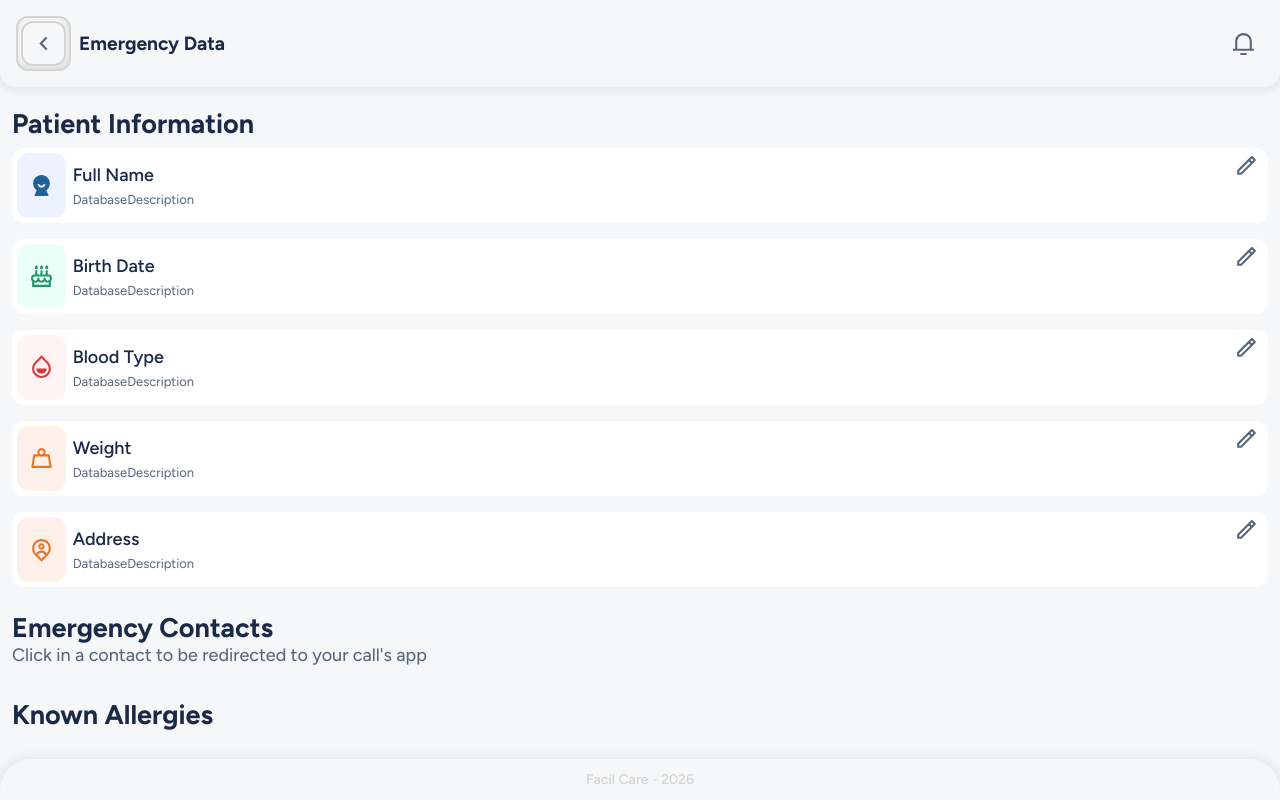
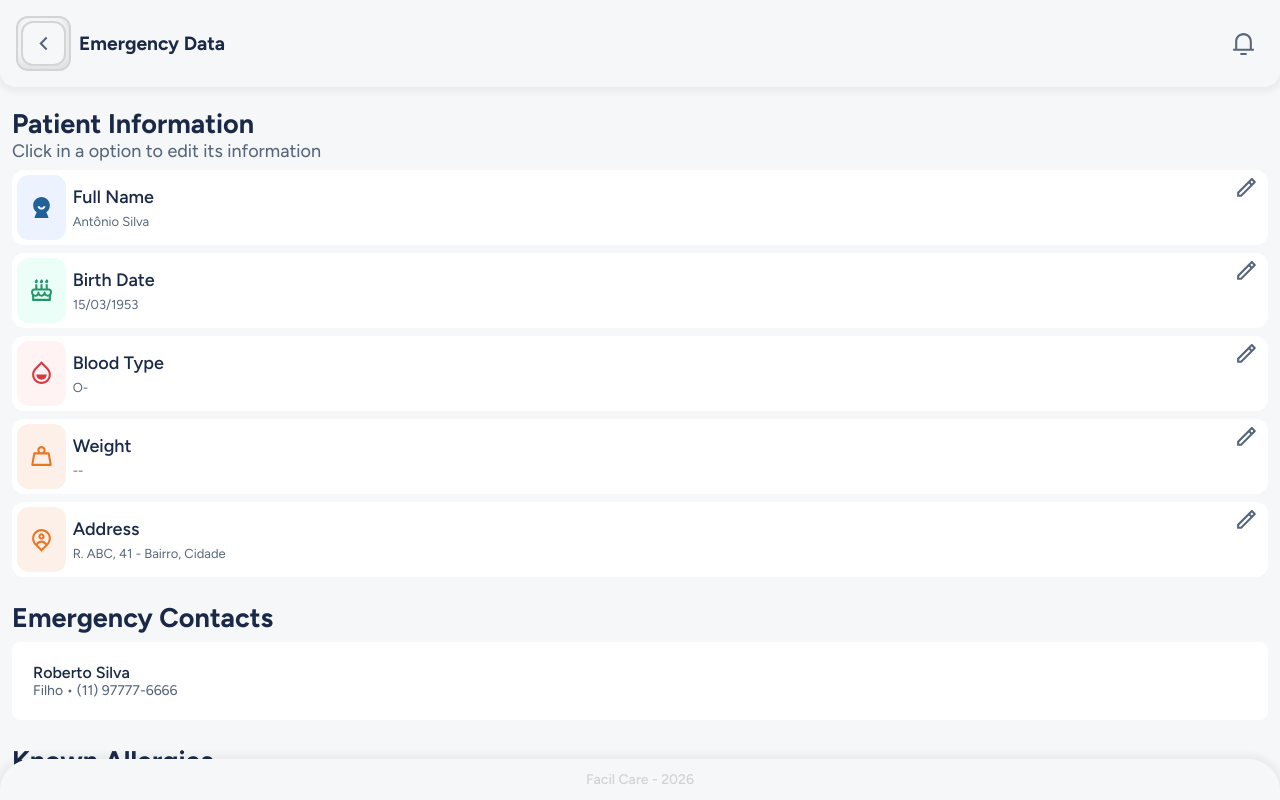
Before and after one commit to LuizGustavo1001/Facil_Care, a Vue app: page /emergency in a window 1280 px wide. Shown: the top 800 px of the page. Built offline with nearby package versions, Linux system fonts and the light colour scheme.

Commit message:
feat ⛑️ Emergency Data View Beta
- refactor: getFormattedDate() (useAge)

```diff
--- a/src/composables/useAge.js
+++ b/src/composables/useAge.js
@@ -24,21 +24,23 @@ export function useAge() {
      * example: getFormattedDate("2026-09-19T14:24:36.172Z") -> "11:24 - 19/09/2026"
      *
      * @param { Date | String } dateInput - Patient birth date ISO or String
+     * @param { boolean } full - Short date(false) or Full date(true)
      **/
-    const getFormattedDate = (dateInput) => {
-        const date = new Date(dateInput);
+    const getFormattedDate = (dateInput, full = true) => {
+        const time = new Date(dateInput)
 
-        const day = String(date.getDate()).padStart(2, '0');
-        const month = String(date.getMonth() + 1).padStart(2, '0');
-        const year = date.getFullYear();
-        const hour = String(date.getHours()).padStart(2, '0');
-        const minute = String(date.getMinutes()).padStart(2, '0');
+        const day = String(time.getDate()).padStart(2, '0')
+        const month = String(time.getMonth() + 1).padStart(2, '0')
+        const year = time.getFullYear()
+        const hour = String(time.getHours()).padStart(2, '0')
+        const minute = String(time.getMinutes()).padStart(2, '0')
 
-        if(currentLanguage.value !== 'pt-BR'){
-            return `${hour}:${minute} - ${year}/${month}/${day}`
-        }
+        let hoursFormatted = `${hour}h ${minute} min`
+        let dateFormatted = currentLanguage.value !== 'pt-BR' ? `${day}/${month}/${year}` : `${year}/${month}/${day}`
 
-        return `${hour}h ${minute} min - ${day}/${month}/${year}`
+        return full ?
+            `${hoursFormatted} - ${dateFormatted}` :
+            `${dateFormatted}`
     }
 
     return { getAge, getFormattedDate }
--- a/src/locales/en-US.js
+++ b/src/locales/en-US.js
@@ -108,7 +108,7 @@ export default {
             }
         },
         followUps: {
-            subtitle: "Selecione uma das opções abaixo para visualizar cada tópico individualmente",
+            subtitle: "Select one of the options bellow to view the desired information individualy",
             items: {
                 mood: {
                     title: "Mood"
@@ -137,8 +137,9 @@ export default {
             sections: {
                 patient: {
                     title: "Patient Information",
+                    subtitle: "Click in a option to edit its information",
                     buttons: {
-                        patientName: {
+                        name: {
                             title: "Full Name"
                         },
                         birthDate: {
@@ -155,9 +156,8 @@ export default {
                         }
                     }
                 },
-                emergencyContact: {
-                    title: "Emergency Contacts",
-                    subtitle: "Click in a contact to be redirected to your call's app"
+                emergencyContacts: {
+                    title: "Emergency Contacts"
                 },
                 allergies: {
                     title: "Known Allergies"
@@ -176,7 +176,8 @@ export default {
                         }
                     }
                 }
-            }
+            },
+            fallback: "No Information founded for this category"
         },
         medicines: {
             sections: {
--- a/src/locales/projectConfig.js
+++ b/src/locales/projectConfig.js
@@ -155,7 +155,7 @@ export const emergencyDataView = {
             btnAction: "popup",
             buttons: [
                 {
-                    id: "patientName",
+                    id: "name",
                     color: "blue",
                     icon: icons["user-fill"],
                 },
@@ -182,9 +182,9 @@ export const emergencyDataView = {
             ]
         },
         {
-            id: "emergencyContact",
+            id: "emergencyContacts",
             component: "default",
-            btnAction: "externalLink"
+            btnAction: "default"
         },
         {
             id: "allergies",
@@ -204,12 +204,14 @@ export const emergencyDataView = {
                 {
                     id: "doctors",
                     color: "blue",
-                    icon: icons["stethoscope-line"]
+                    icon: icons["stethoscope-line"],
+                    link: "/manage/doctors"
                 },
                 {
                     id: "medicines",
                     color: "green",
-                    icon: icons["medicine-bottle-line"]
+                    icon: icons["medicine-bottle-line"],
+                    link: "/manage/medicines"
                 }
             ]
         }
--- a/src/locales/pt-BR.js
+++ b/src/locales/pt-BR.js
@@ -137,8 +137,9 @@ export default {
             sections: {
                 patient: {
                     title: "Informações do Paciente",
+                    subtitle: "Clique em um das opções abaixo para editar seus dados",
                     buttons: {
-                        patientName: {
+                        name: {
                             title: "Nome Completo"
                         },
                         birthDate: {
@@ -155,9 +156,8 @@ export default {
                         }
                     }
                 },
-                emergencyContact: {
-                    title: "Contatos de Emergência",
-                    subtitle: "Clique em um contato para ser redirecionado para o aplicativo de telefonia"
+                emergencyContacts: {
+                    title: "Contatos de Emergência"
                 },
                 allergies: {
                     title: "Alergias Conhecidas"
@@ -176,7 +176,8 @@ export default {
                         }
                     }
                 }
-            }
+            },
+            fallback: "Nenhuma informação encontrada para categoria selecionada"
         },
         medicines: {
             sections: {
--- a/src/views/EmergencyDataView.vue
+++ b/src/views/EmergencyDataView.vue
@@ -14,7 +14,7 @@
 
     <main class="flex flex-column gap-15 relative flex-grow-1">
       <section
-          v-for="content in emergencyDataView.sections"
+          v-for="content in dynamicSections"
           :key="content.id"
           class="flex flex-column gap-05"
       >
@@ -28,8 +28,9 @@
           </p>
         </div>
 
-        <ul class="flex flex-column gap-1">
+        <ul class="flex flex-column gap-05">
           <li
+            v-if="content.buttons.length > 0"
             v-for="btn in content.buttons"
             :key="btn.id"
           >
@@ -41,6 +42,8 @@
             >
             </component>
           </li>
+
+          <li v-else>{{ t("views.emergencyData.fallback") }}</li>
         </ul>
       </section>
     </main>
@@ -52,7 +55,7 @@
 <style scoped></style>
 
 <script setup>
-  import { onMounted, ref } from "vue"
+  import { computed, onMounted, ref } from "vue"
   import { icons } from "../assets/icons/icons.js"
 
   import { emergencyDataView } from "../locales/projectConfig.js"
@@ -62,6 +65,7 @@
   import { useUtils } from "../composables/useUtils.js"
   import { useI18n } from "vue-i18n"
   import { useWarning } from "../composables/useWarning.js"
+  import { useAge } from "../composables/useAge.js"
 
   import AppHeader from "../components/common/AppHeader.vue"
   import AppFooter from "../components/common/AppFooter.vue"
@@ -79,6 +83,7 @@
   const { handlePopup } = usePopup()
   const { getPageTitle, PAGES } = useUtils()
   const { getWarning, warning } = useWarning()
+  const { getFormattedDate } = useAge()
 
   // Functions
   const patientController = new PatientController(db)
@@ -86,30 +91,107 @@
   const patient = ref({})
   const medicines = ref([])
 
-  const handleButtonAction = (section, button) => {
-    switch (section.btnAction){
-      case "popup":
-        handlePopup(button)
+  // Dynamic map of emergency data sections, based at database and translate data (i18n)
+  const dynamicSections = computed(() => {
+    return emergencyDataView.sections.map((section) => {
+      let dbButtons = [] // stores all buttons from section
+
+      section.buttons = section.buttons || []
+
+      switch(section.id){
+        case "patient":
+          dbButtons = (section.buttons).map((button) => {
+
+            let dbValue = patient.value[button.id]
+
+            if(button.id === 'birthDate'){
+              dbValue = getFormattedDate(patient.value[button.id], false)
+            }
+
+            return {
+              ...button,
+              subtitle: dbValue !== undefined && dbValue !== null
+                  ? String(dbValue)
+                  : "--"
+            }
+          })
           break
-      case "externalLink": // desnecessário
-        handleExternalLink(button)
+
+        case "emergencyContacts":
+          if(Array.isArray(patient.value.emergencyContacts)){
+            dbButtons = patient.value.emergencyContacts.map((contact) => ({
+              id: contact.id,
+              title: contact.name,
+              subtitle: `${contact.kinship || ''} • ${contact.phone || ''}`
+            }))
+          }
+
+          dbButtons = [...dbButtons, ...(section.buttons)]
           break
-      case "internalLink": // desnecessário
-        handleInternalLink(button)
+
+        case "allergies":
+          if (Array.isArray(patient.value.allergies)) {
+            dbButtons = patient.value.allergies.map((allergy, index) => ({
+              id: index,
+              title: allergy
+            }))
+          }
+          dbButtons = [...dbButtons, ...(section.buttons)]
+          break
+
+        case "healthPlans":
+          if(Array.isArray(patient.value.healthPlans)){
+            dbButtons = patient.value.healthPlans.map((plan, index) => ({
+              id: index,
+              title: plan
+            }))
+          }
+          dbButtons = [...dbButtons, ...(section.buttons)]
+          break
+
+        case "others": {
+          const doctorsCount = Array.isArray(patient.value.doctors)
+              ? patient.value.doctors.length
+              : 0
+          const medicineCount = Array.isArray(medicines.value)
+              ? medicines.value.length
+              : 0
+
+          dbButtons = (section.buttons).map((button) => {
+            let count = 0
+
+            if(button.id === "doctors"){
+              count = doctorsCount
+            }else if(button.id === "medicines"){
+              count = medicineCount
+            }
+
+            return {
+              ...button,
+              subtitle: `${count}`
+            }
+          })
           break
         }
       }
 
-  const handleExternalLink = (button) => {
+      return {
+        ...section,
+        buttons: dbButtons
+      }
+    })
+  })
 
+  const handleButtonAction = (section, button) => {
+    if(section.btnAction === "popup"){
+      handlePopup(button)
     }
-
-  const handleInternalLink = (button) => {
-
   }
 
   const buttonComponent = (section) => {
-    return section.component === "alt" ? ActionButtonAlt : ActionButton
+    return section.component === "alt"
+        ? ActionButtonAlt
+        : ActionButton
   }
 
   const getButtonProps = (section, button) => {
@@ -125,13 +207,16 @@
         leftIcon: button.icon,
         color: button.color,
         title: getButtonTitle(section, button),
-        description: getButtonSubtitle(section, button)
+        description: getButtonSubtitle(section, button),
+        to: button.link || undefined
       }
     }
 
     return { // section.component === "default"
       title: getButtonTitle(section, button),
-      description: getButtonSubtitle(section, button)
+      description: getButtonSubtitle(section, button),
+      variant: "subtle",
+      padding: "lg"
     }
   }
 
@@ -157,35 +242,42 @@
       }
     }
 
-    return { // section.btnAction === "default"
+    // section.btnAction === "default" or nothing
+    return {
       tag: "button"
     }
   }
 
   const getButtonTitle = (section, button) => {
-    if(te(`views.emergencyData.sections.${section.id}.buttons.${button.id}.title`)){
-      return t(`views.emergencyData.sections.${section.id}.buttons.${button.id}.title`)
-    }
+    // 1. Gets from database
+    if(button.title) return button.title
 
-    // returns from database
-    return "DatabaseTitle"
+    // 2. Gets from translate or Fallback
+    return te(`views.emergencyData.sections.${section.id}.buttons.${button.id}.title`)
+        ? t(`views.emergencyData.sections.${section.id}.buttons.${button.id}.title`)
+        : ""
   }
 
   const getButtonSubtitle = (section, button) => {
-    if(te(`views.emergencyData.sections.${section.id}.buttons.${button.id}.subtitle`)){
-      return t(`views.emergencyData.sections.${section.id}.buttons.${button.id}.subtitle`)
-    }
+    // 1. Gets from database
+    if(button.subtitle) return button.subtitle
 
-    // returns from database
-    return "DatabaseDescription"
+    // 2. Gets from translate or Fallback
+    return te(`views.emergencyData.sections.${section.id}.buttons.${button.id}.subtitle`)
+      ? t(`views.emergencyData.sections.${section.id}.buttons.${button.id}.subtitle`)
+      : ""
   }
 
   const getSectionTitle = (section) => {
-    return te(`views.emergencyData.sections.${section.id}.title`) ? t(`views.emergencyData.sections.${section.id}.title`) : ""
+    return te(`views.emergencyData.sections.${section.id}.title`)
+        ? t(`views.emergencyData.sections.${section.id}.title`)
+        : ""
   }
 
   const getSectionSubtitle = (section) => {
-    return te(`views.emergencyData.sections.${section.id}.subtitle`) ? t(`views.emergencyData.sections.${section.id}.subtitle`) : ""
+    return te(`views.emergencyData.sections.${section.id}.subtitle`)
+        ? t(`views.emergencyData.sections.${section.id}.subtitle`)
+        : ""
   }
 
   onMounted(async() => {
@@ -194,15 +286,15 @@
 
     // Update frontend patient data
     if(patientData.success){
-      Object.assign(patient.value, patientData.data)
-    }else{
+      patient.value = patientData.data
+    }else if(!patientData.success){
       getWarning(patientData.code)
     }
 
     // Update frontend medicines data
-    if(medicineData){
-      medicines.value.push(medicineData.data)
-    }else{
+    if(medicineData.success){
+      medicines.value = medicineData.data
+    }else if(!medicineData.success){
       getWarning(medicineData.code)
     }
   })
```
Lines whose indentation alone changed are shown as unchanged.
